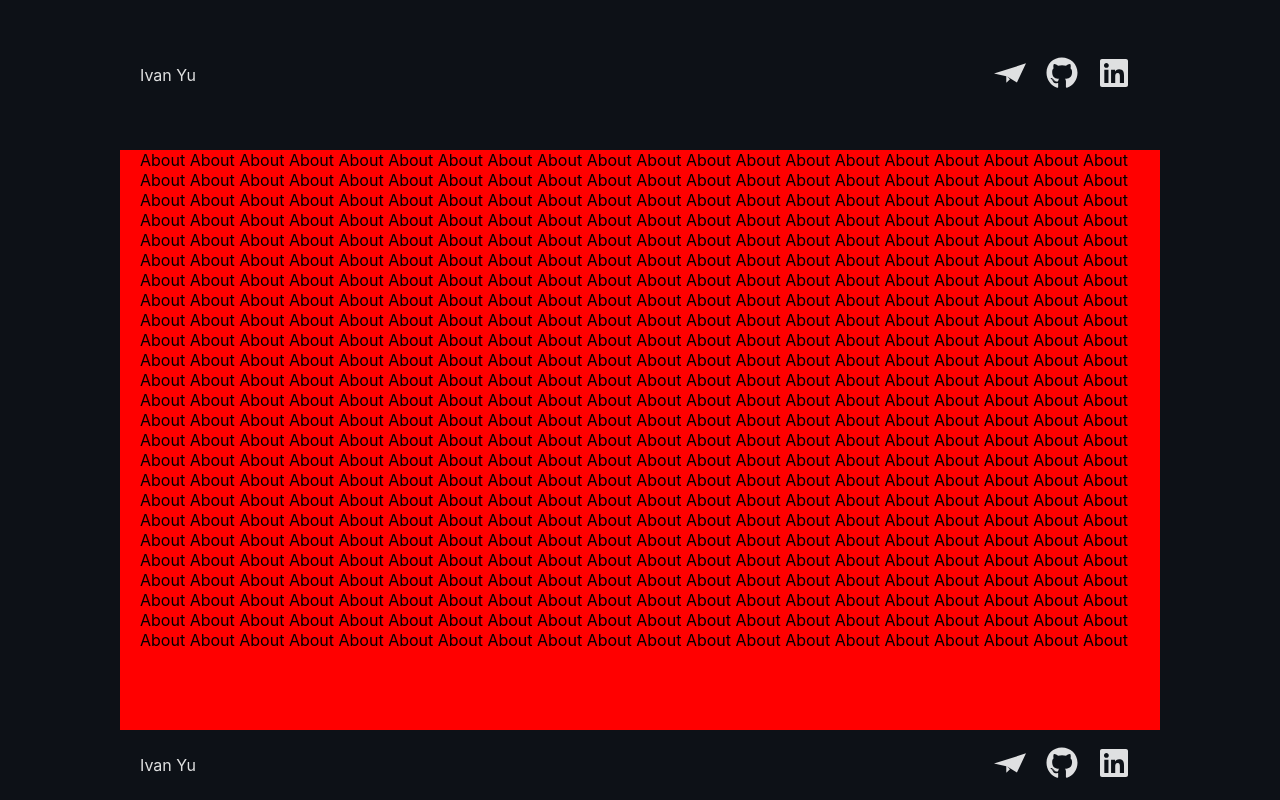
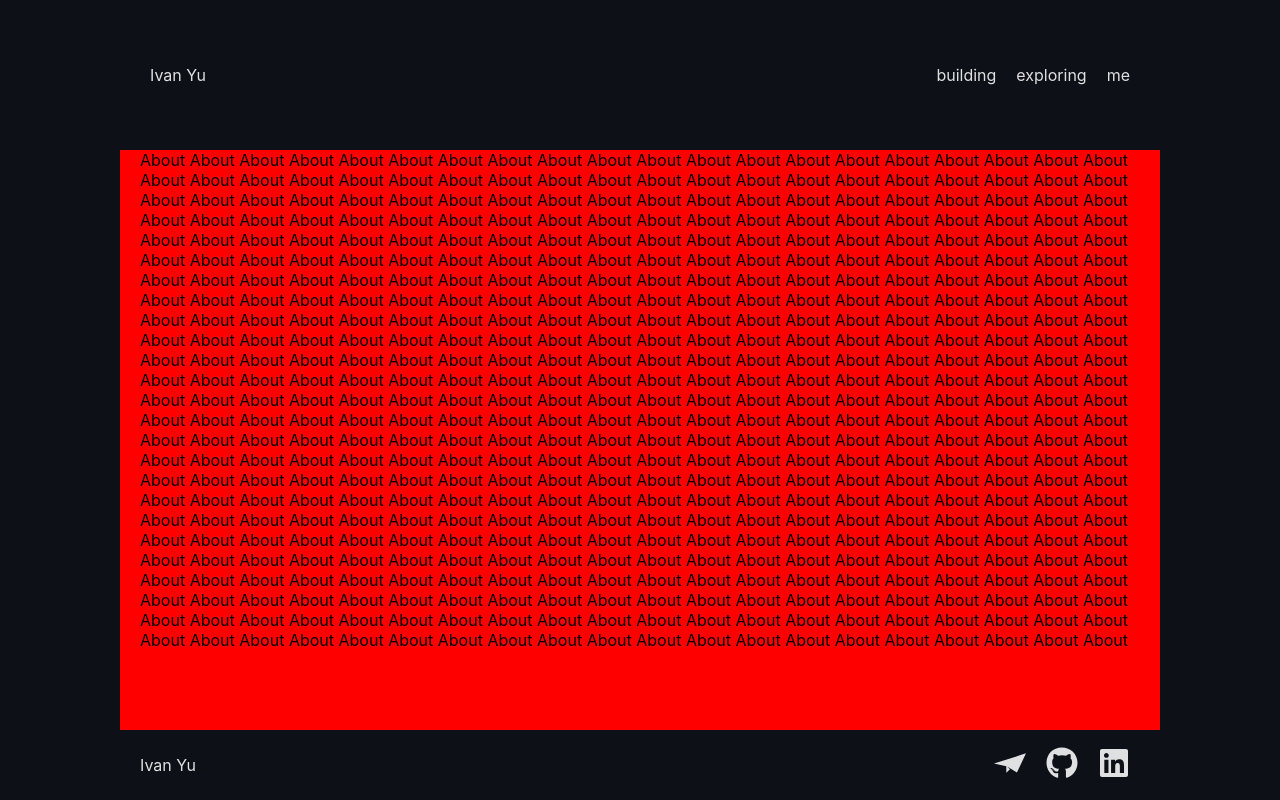
Before and after one commit to IvanYu327/ivanyu.ca, a React (Create React App) app: page /about in a window 1280 px wide. Built offline with nearby package versions, Linux system fonts and the light colour scheme.

Commit message:
navlinks and buttons

```diff
--- a/src/components/Navbar.tsx
+++ b/src/components/Navbar.tsx
@@ -11,32 +11,21 @@ const Navbar: React.FC = () => {
   return (
     <NavbarContainer>
       <ContentWrapper>
-        <NavbarText>Ivan Yu</NavbarText>
-        <SocialIcons>
-          <SocialLink
-            to="mailto: i7yu@uwaterloo.ca?subject=Hi Ivan!"
-            target="_blank"
-          >
-            <SiMinutemailer size={ICON_SIZE} />
-          </SocialLink>
-          <SocialLink to="https://github.com/IvanYu327" target="_blank">
-            <FaGithub size={ICON_SIZE} />
-          </SocialLink>
-          <SocialLink
-            to="https://www.linkedin.com/in/ivanyu327/"
-            target="_blank"
-          >
-            <FaLinkedin size={ICON_SIZE} />
-          </SocialLink>
-        </SocialIcons>
+        <NavbarText>
+          <NavLink to="/">Ivan Yu</NavLink>
+        </NavbarText>
+
+        <NavItems>
+          <NavLink to="/projects">building</NavLink>
+          <NavLink to="/explore">exploring</NavLink>
+          <NavLink to="/about">me</NavLink>
+        </NavItems>
       </ContentWrapper>
     </NavbarContainer>
   );
 };
 
 export default Navbar;
-
-const ICON_SIZE = 32;
 
 const NavbarContainer = styled.nav`
   display: flex;
@@ -58,12 +47,12 @@ const ContentWrapper = styled.div`
   padding: 0 10px; /* Adjust the padding as needed */
 `;
 
-const SocialIcons = styled.div`
+const NavItems = styled.div`
   display: flex;
   align-items: center;
 `;
 
-const SocialLink = styled(Link)`
+const NavLink = styled(Link)`
   margin: 0 10px;
   color: ${theme.colors.text.dark.white};
   text-decoration: none;
```
